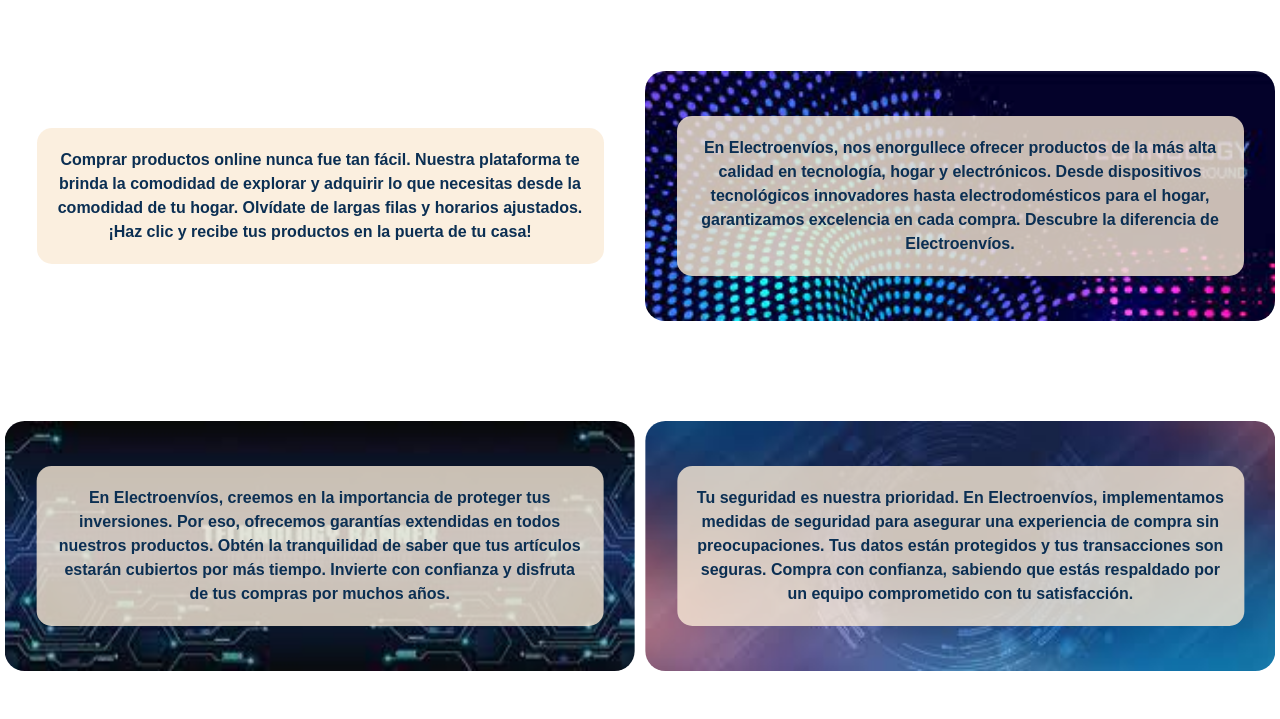
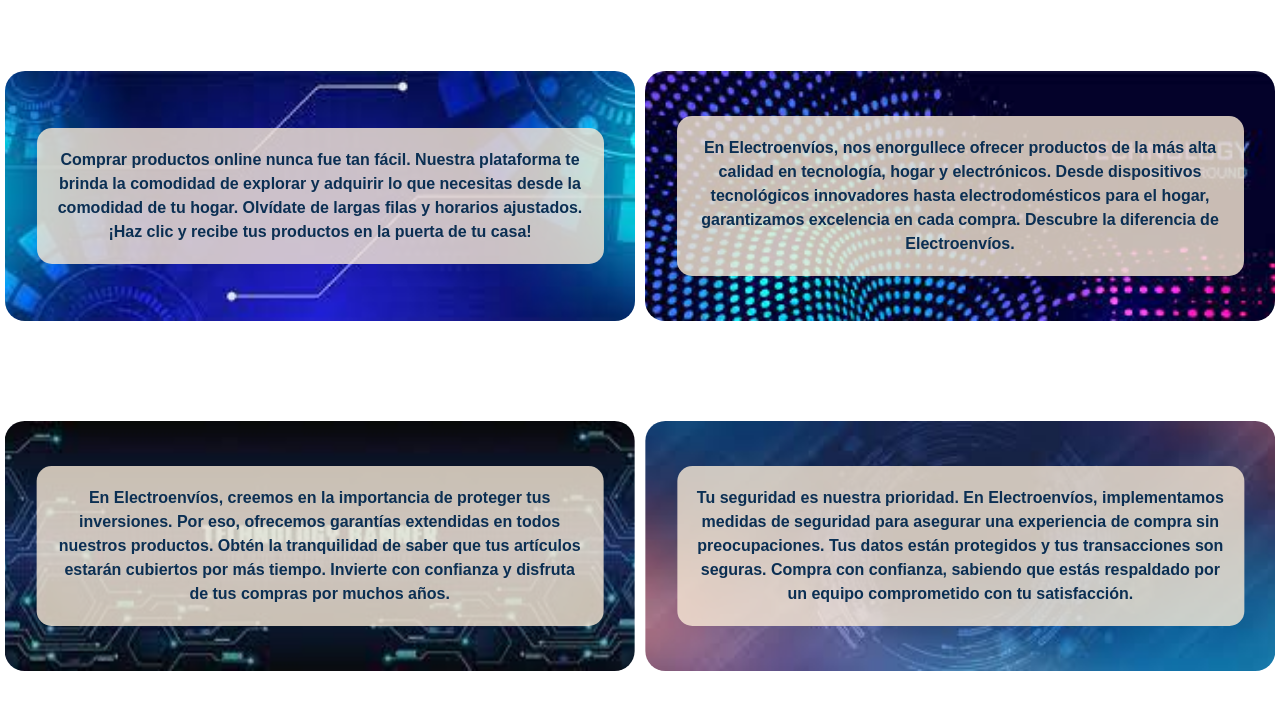
Before and after one commit to JoelViegas/proyecto-final-Coder-House, a website: page index.html in a window 1280 px wide. Shown: the part 833-1552 px from the top of the page. Drawn offline with nearby package versions, Linux system fonts and the light colour scheme; files that its build step writes are made by us from their sources; a web font is replaced by a local one.

Commit message:
Update _inicio.scss

```diff
--- a/scss/_inicio.scss
+++ b/scss/_inicio.scss
@@ -67,7 +67,7 @@
 
     &.box1 {
 
-        @include background-image('imagenes/fondotcno1.jpeg');
+        @include background-image('/imagenes/fondotcno1.jpeg');
     }
 
     &.box2 {
```
